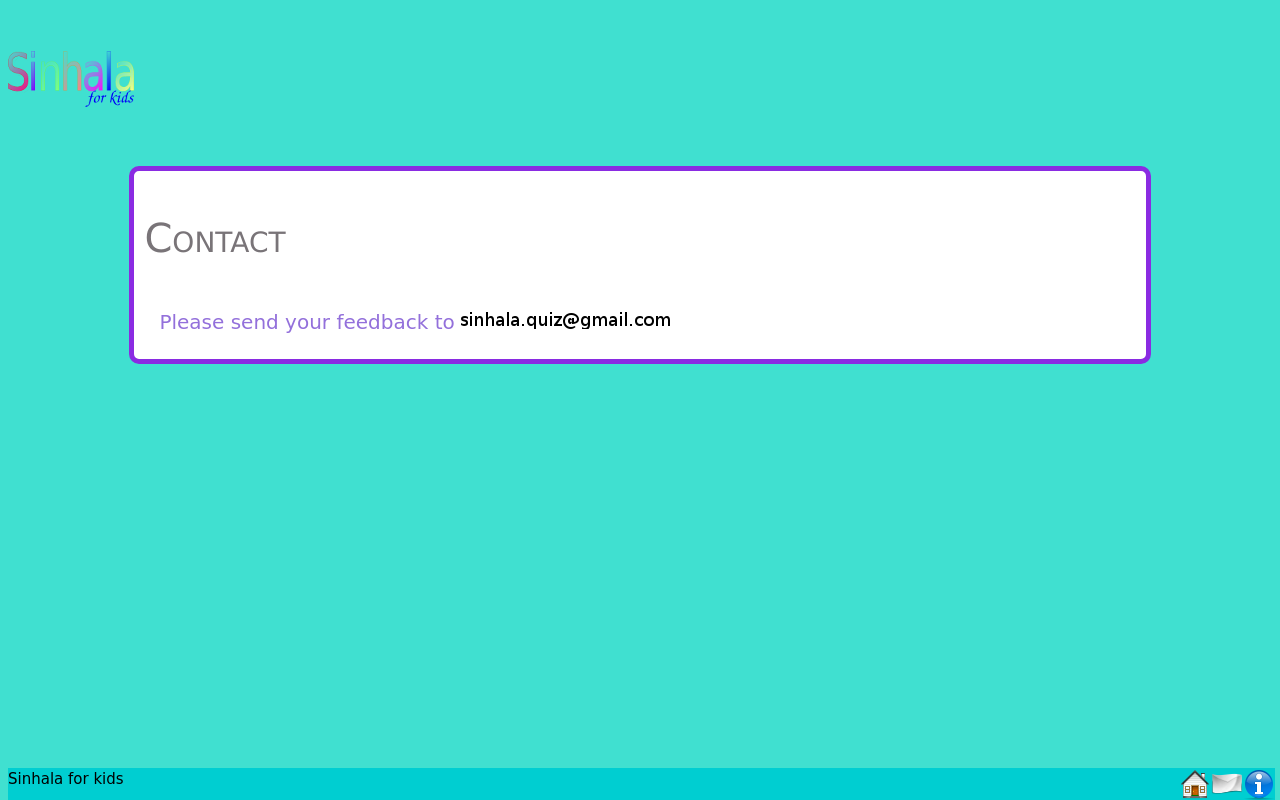
After one commit to sinhalaquiz/sinhalaforkids, a Django app: page /contact in a window 1280 px wide. The commit adds this page. Run offline with Django 3.2, Linux system fonts and the light colour scheme.

Commit message:
Added the contact page
This is an interrim solution where the user gets an image of the
contact email address.

```diff
--- a/sinhalaforkids/urls.py
+++ b/sinhalaforkids/urls.py
@@ -14,6 +14,7 @@ class HomePageView(TemplateView):
 urlpatterns = patterns('',
         url(r'^$', HomePageView.as_view()),
 		url(r'^about', TemplateView.as_view(template_name='about.html')),
+		url(r'^contact', TemplateView.as_view(template_name='contact.html')),
         url(r'^wordquiz/', include('wordquiz.urls')),
         url(r'^choosepic/', include('choosepic.urls')),
         url(r'^treasure/', include('treasure.urls')),
--- a/static/css/site.css
+++ b/static/css/site.css
@@ -3,7 +3,7 @@ body {
 }
 
 footer {
-    background-color: MediumTurquoise;
+    background-color: DarkTurquoise;
     font: 15px/1.5 "Comic Sans MS", cursive, sans-serif;
 	width: 99%;
     bottom: 0;
--- /dev/null
+++ b/templates/contact.html
@@ -0,0 +1,9 @@
+{% extends "site-common.html" %}
+{% block body %}
+<div class="container">
+<h1>Contact</h1>
+
+<p>Please send your feedback to <img src="{{ baseUrl }}img/contact.png">
+</p>
+</div>
+{% endblock %}
--- a/templates/site-common.html
+++ b/templates/site-common.html
@@ -15,7 +15,7 @@
 	<footer>
 		Sinhala for kids
 		<a href="/about.html"><img src="{{ baseUrl }}img/Actions-help-about-icon.png" alt=""></a>
-		<a href="/feedback.html"><img src="{{ baseUrl }}img/Actions-mail-flag-icon.png" alt=""></a>
+		<a href="/contact.html"><img src="{{ baseUrl }}img/Actions-mail-flag-icon.png" alt=""></a>
 		<a href="/"><img src="{{ baseUrl }}img/Actions-go-home-icon.png" alt=""></a>
 	</footer>
 </html>
```
Also changed, not shown: static/img/contact.png (added).
